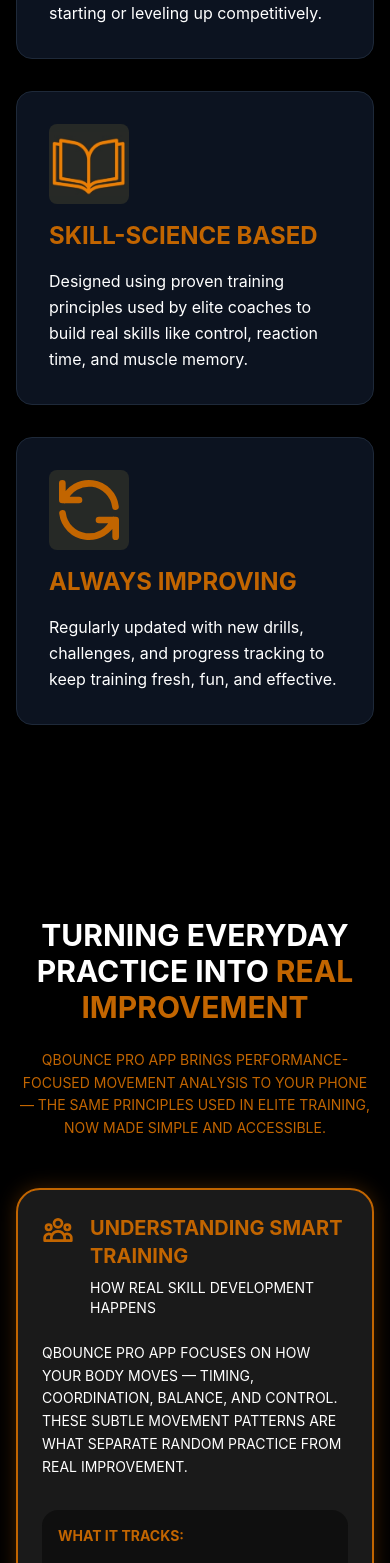
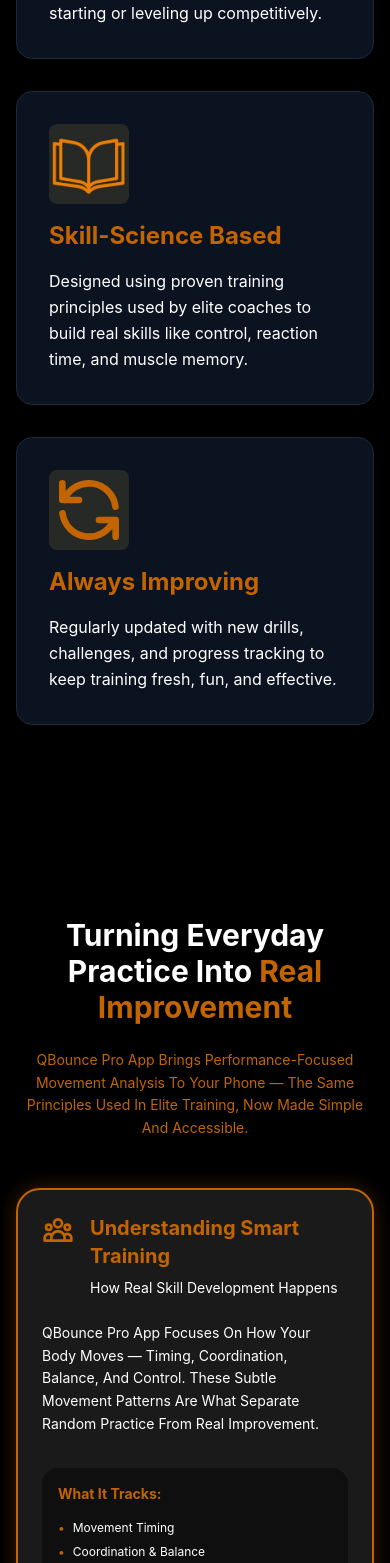
Before and after one commit to ZaynAliShan/QBounce, a React (Vite) app: page / in a window 390 px wide. Shown: the part 4190-5753 px from the top of the page. Built offline with nearby package versions, Linux system fonts and the light colour scheme.

Commit message:
resolved feedback

```diff
--- a/src/components/Header.jsx
+++ b/src/components/Header.jsx
@@ -44,6 +44,7 @@
                 {item.label}
               </Link>
             ))}
+            <div className="flex items-center gap-3">
               {onGetStartedClick ? (
                 <button
                   type="button"
@@ -60,6 +61,13 @@
                   Get Started
                 </Link>
               )}
+              <a
+                href="https://qbouncepro.com/sign_in"
+                className="border border-primary-orange text-primary-orange px-6 py-2 rounded-lg font-semibold hover:bg-primary-orange/10 transition-colors duration-200"
+              >
+                Sign In
+              </a>
+            </div>
           </div>
 
           {/* Mobile Menu Button */}
@@ -99,6 +107,7 @@
                 {item.label}
               </Link>
             ))}
+            <div className="flex flex-col gap-2">
               {onGetStartedClick ? (
                 <button
                   type="button"
@@ -116,6 +125,14 @@
                   Get Started
                 </Link>
               )}
+              <a
+                href="https://qbouncepro.com/sign_in"
+                className="block w-full border border-primary-orange text-primary-orange px-6 py-2 rounded-lg font-semibold hover:bg-primary-orange/10 transition-colors duration-200 text-center"
+                onClick={() => setIsMenuOpen(false)}
+              >
+                Sign In
+              </a>
+            </div>
           </div>
         )}
       </nav>
--- a/src/components/SmartTraining.jsx
+++ b/src/components/SmartTraining.jsx
@@ -6,14 +6,14 @@
       <div className="container mx-auto px-4 sm:px-6 lg:px-8">
         {/* Main Title */}
         <div className="text-center mb-8">
-          <h2 className="text-3xl sm:text-4xl md:text-5xl lg:text-6xl font-bold uppercase mb-6">
-            <span className="text-white">TURNING EVERYDAY PRACTICE INTO </span>
-            <span className="text-primary-orange">REAL IMPROVEMENT</span>
+          <h2 className="text-3xl sm:text-4xl md:text-5xl lg:text-6xl font-bold mb-6">
+            <span className="text-white">Turning Everyday Practice Into </span>
+            <span className="text-primary-orange">Real Improvement</span>
           </h2>
 
           {/* Introductory Paragraph */}
-          <p className="text-sm sm:text-base md:text-lg text-primary-orange uppercase max-w-4xl mx-auto leading-relaxed">
-            QBOUNCE PRO APP BRINGS PERFORMANCE-FOCUSED MOVEMENT ANALYSIS TO YOUR PHONE — THE SAME PRINCIPLES USED IN ELITE TRAINING, NOW MADE SIMPLE AND ACCESSIBLE.
+          <p className="text-sm sm:text-base md:text-lg text-primary-orange max-w-4xl mx-auto leading-relaxed">
+            QBounce Pro App Brings Performance-Focused Movement Analysis To Your Phone — The Same Principles Used In Elite Training, Now Made Simple And Accessible.
           </p>
         </div>
 
@@ -48,18 +48,18 @@
 
               {/* Title and Subtitle */}
               <div>
-                <h3 className="text-xl sm:text-2xl md:text-3xl font-bold text-primary-orange uppercase mb-2">
-                  UNDERSTANDING SMART TRAINING
+                <h3 className="text-xl sm:text-2xl md:text-3xl font-bold text-primary-orange mb-2">
+                  Understanding Smart Training
                 </h3>
-                <p className="text-sm sm:text-base text-white uppercase">
-                  HOW REAL SKILL DEVELOPMENT HAPPENS
+                <p className="text-sm sm:text-base text-white">
+                  How Real Skill Development Happens
                 </p>
               </div>
             </div>
 
             {/* Main Text */}
             <p className="text-white text-sm sm:text-base md:text-lg mb-8 leading-relaxed">
-              QBOUNCE PRO APP FOCUSES ON HOW YOUR BODY MOVES — TIMING, COORDINATION, BALANCE, AND CONTROL. THESE SUBTLE MOVEMENT PATTERNS ARE WHAT SEPARATE RANDOM PRACTICE FROM REAL IMPROVEMENT.
+              QBounce Pro App Focuses On How Your Body Moves — Timing, Coordination, Balance, And Control. These Subtle Movement Patterns Are What Separate Random Practice From Real Improvement.
             </p>
 
             {/* Three Horizontal Sub-sections */}
@@ -69,25 +69,25 @@
                 className="rounded-2xl p-4 sm:p-6"
                 style={{ backgroundColor: '#0f0f0f' }}
               >
-                <h4 className="text-primary-orange font-bold text-sm sm:text-base uppercase mb-4">
-                  WHAT IT TRACKS:
+                <h4 className="text-primary-orange font-bold text-sm sm:text-base mb-4">
+                  What It Tracks:
                 </h4>
                 <ul className="space-y-2 text-white text-xs sm:text-sm">
                   <li className="flex items-start">
                     <span className="text-primary-orange mr-2">•</span>
-                    <span>MOVEMENT TIMING</span>
+                    <span>Movement Timing</span>
                   </li>
                   <li className="flex items-start">
                     <span className="text-primary-orange mr-2">•</span>
-                    <span>COORDINATION & BALANCE</span>
+                    <span>Coordination & Balance</span>
                   </li>
                   <li className="flex items-start">
                     <span className="text-primary-orange mr-2">•</span>
-                    <span>FOOTWORK PATTERNS</span>
+                    <span>Footwork Patterns</span>
                   </li>
                   <li className="flex items-start">
                     <span className="text-primary-orange mr-2">•</span>
-                    <span>CONTROL AND CONSISTENCY</span>
+                    <span>Control And Consistency</span>
                   </li>
                 </ul>
               </div>
@@ -97,25 +97,25 @@
                 className="rounded-2xl p-4 sm:p-6"
                 style={{ backgroundColor: '#0f0f0f' }}
               >
-                <h4 className="text-primary-orange font-bold text-sm sm:text-base uppercase mb-4">
-                  WHY IT MATTERS:
+                <h4 className="text-primary-orange font-bold text-sm sm:text-base mb-4">
+                  Why It Matters:
                 </h4>
                 <ul className="space-y-2 text-white text-xs sm:text-sm">
                   <li className="flex items-start">
                     <span className="text-primary-orange mr-2">•</span>
-                    <span>BETTER MOVEMENT</span>
+                    <span>Better Movement</span>
                   </li>
                   <li className="flex items-start">
                     <span className="text-primary-orange mr-2">•</span>
-                    <span>FEWER BAD HABITS</span>
+                    <span>Fewer Bad Habits</span>
                   </li>
                   <li className="flex items-start">
                     <span className="text-primary-orange mr-2">•</span>
-                    <span>SAFER TRAINING</span>
+                    <span>Safer Training</span>
                   </li>
                   <li className="flex items-start">
                     <span className="text-primary-orange mr-2">•</span>
-                    <span>REAL PROGRESS FROM DAILY PRACTICE</span>
+                    <span>Real Progress From Daily Practice</span>
                   </li>
                 </ul>
               </div>
@@ -125,25 +125,25 @@
                 className="rounded-2xl p-4 sm:p-6"
                 style={{ backgroundColor: '#0f0f0f' }}
               >
-                <h4 className="text-primary-orange font-bold text-sm sm:text-base uppercase mb-4">
-                  WHO IT'S FOR:
+                <h4 className="text-primary-orange font-bold text-sm sm:text-base mb-4">
+                  Who It's For:
                 </h4>
                 <ul className="space-y-2 text-white text-xs sm:text-sm">
                   <li className="flex items-start">
                     <span className="text-primary-orange mr-2">•</span>
-                    <span>KIDS LEARNING FUNDAMENTALS</span>
+                    <span>Kids Learning Fundamentals</span>
                   </li>
                   <li className="flex items-start">
                     <span className="text-primary-orange mr-2">•</span>
-                    <span>PARENTS WANTING AT-HOME STRUCTURE</span>
+                    <span>Parents Wanting At-Home Structure</span>
                   </li>
                   <li className="flex items-start">
                     <span className="text-primary-orange mr-2">•</span>
-                    <span>SOLO ATHLETES</span>
+                    <span>Solo Athletes</span>
                   </li>
                   <li className="flex items-start">
                     <span className="text-primary-orange mr-2">•</span>
-                    <span>COACHES</span>
+                    <span>Coaches</span>
                   </li>
                 </ul>
               </div>
--- a/src/components/TrainSmarter.jsx
+++ b/src/components/TrainSmarter.jsx
@@ -14,13 +14,13 @@
           <div className="flex flex-col justify-center order-2 lg:order-1">
             {/* Main Headline */}
             <h2 className="text-3xl md:text-4xl lg:text-5xl font-bold mb-6 leading-tight">
-              <span className="text-white">TRAIN SMARTER THAN THE </span>
-              <span className="text-primary-orange">EYE CAN SEE</span>
+              <span className="text-white">Train Smarter Than The </span>
+              <span className="text-primary-orange">Eye Can See</span>
             </h2>
 
             {/* Subheadline */}
             <p className="text-base sm:text-lg md:text-xl text-gray-300 leading-relaxed">
-              ANALYZES YOUR CHILD'S BASKETBALL MOVEMENTS IN REAL TIME-TRACKING FORM, TIMING, AND CONTROL FROM A SINGLE PHONE VIDEO.
+              Analyzes Your Child's Basketball Movements In Real Time-Tracking Form, Timing, And Control From A Single Phone Video.
             </p>
           </div>
 
--- a/src/components/WhatWeProvide.jsx
+++ b/src/components/WhatWeProvide.jsx
@@ -10,12 +10,12 @@
     },
     {
       icon: <FaUser className="w-14 h-14" />,
-      title: 'AGE-APPROPRIATE COACHING',
+      title: 'Age-Appropriate Coaching',
       description: 'Smart training paths for kids, teens, and adults—whether you\'re just starting or leveling up competitively.',
     },
     {
       icon: <img src="/images/book-icon.png" alt="Open book icon" className="w-20 h-20 object-contain" />,
-      title: 'SKILL-SCIENCE BASED',
+      title: 'Skill-Science Based',
       description: 'Designed using proven training principles used by elite coaches to build real skills like control, reaction time, and muscle memory.',
     },
     {
@@ -24,7 +24,7 @@
           <path strokeLinecap="round" strokeLinejoin="round" d="M4 4v5h.582m15.356 2A8.001 8.001 0 004.582 9m0 0H9m11 11v-5h-.581m0 0a8.003 8.003 0 01-15.357-2m15.357 2H15"/>
         </svg>
       ),
-      title: 'ALWAYS IMPROVING',
+      title: 'Always Improving',
       description: 'Regularly updated with new drills, challenges, and progress tracking to keep training fresh, fun, and effective.',
     },
   ]
```
Also changed, not shown: src/pages/PrivacyPage.jsx (+13 -13 lines). Lines whose indentation alone changed are shown as unchanged.
